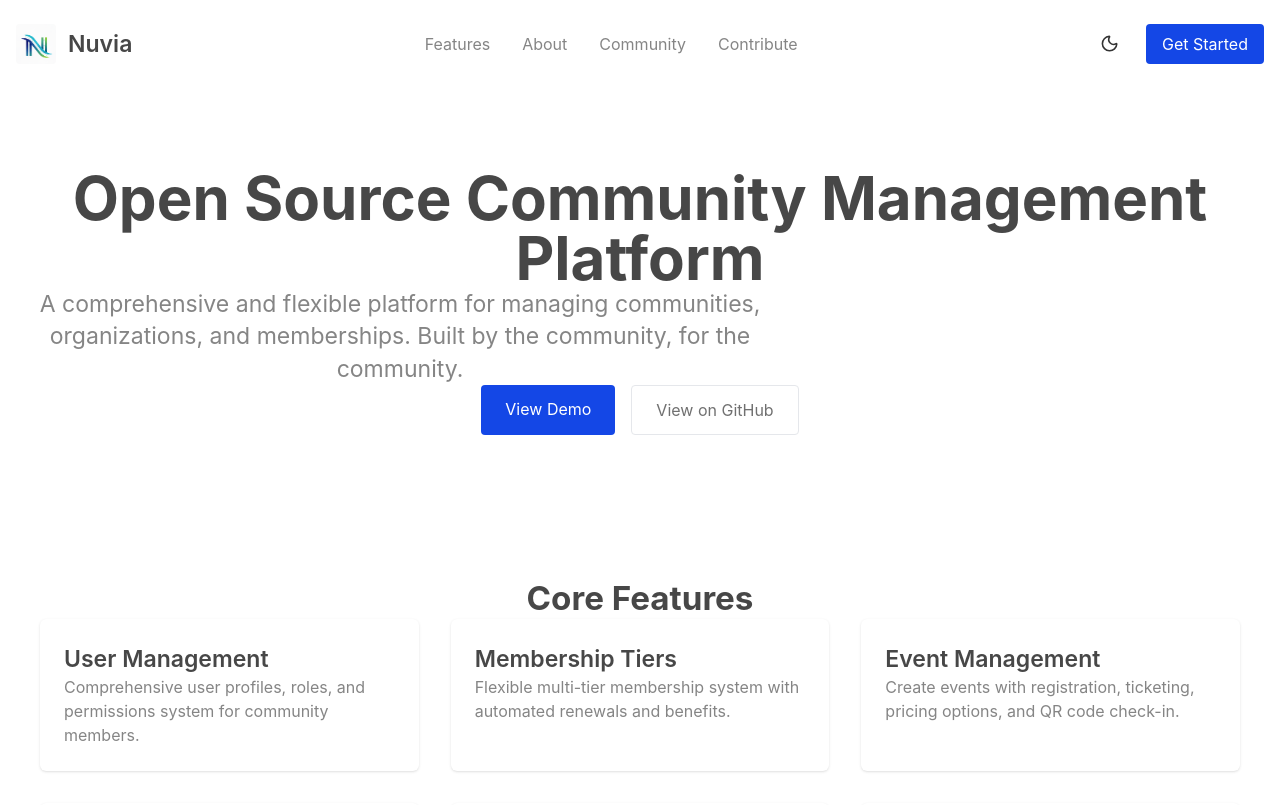
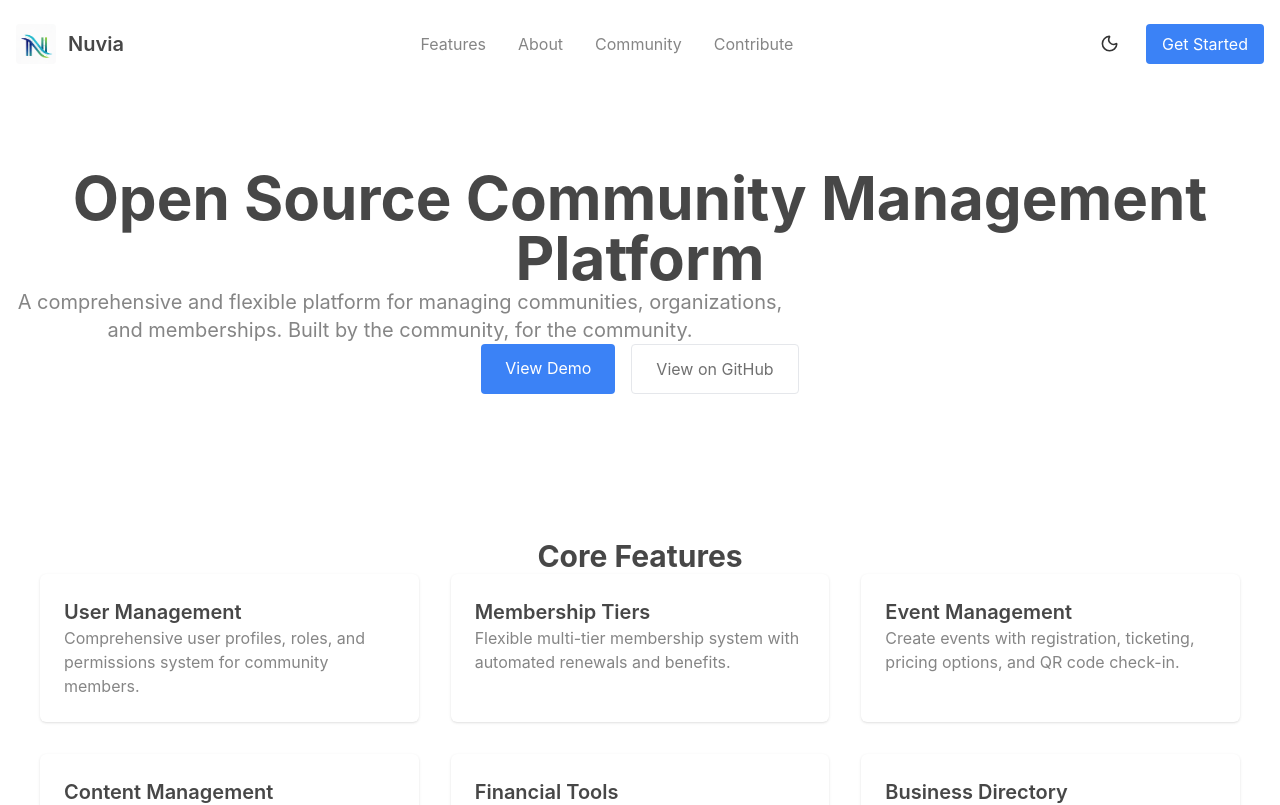
Before and after one commit to amaruki/nuvia, a Next.js app: page / in a window 1280 px wide. Shown: the top 805 px of the page. Built offline with nearby package versions, Linux system fonts and the light colour scheme.

Commit message:
feat(auth): update layout and login page styles, improve error handling, and enhance user experience

```diff
--- a/src/app/auth/layout.tsx
+++ b/src/app/auth/layout.tsx
@@ -31,7 +31,7 @@
   }, []);
 
   return (
-    <div className="min-h-screen flex items-center justify-center bg-gradient-to-br from-chart-1/10 to-chart-2/100 p-4 sm:p-6 md:p-8 relative overflow-hidden">
+    <div className="min-h-screen flex items-center justify-center relative overflow-hidden">
       <div
         className="absolute inset-0 z-0 pointer-events-none"
         style={{
--- a/src/app/globals.css
+++ b/src/app/globals.css
@@ -9,41 +9,41 @@
 
 /* Light mode (default) */
 :root {
-  --background: oklch(1 0 0);
+  --background: oklch(1.0000 0 0);
   --foreground: oklch(0.3211 0 0);
-  --card: oklch(1 0 0);
+  --card: oklch(1.0000 0 0);
   --card-foreground: oklch(0.3211 0 0);
-  --popover: oklch(1 0 0);
+  --popover: oklch(1.0000 0 0);
   --popover-foreground: oklch(0.3211 0 0);
-  --primary: oklch(0.488 0.243 264.376);
-  --primary-foreground: oklch(1 0 0);
-  --secondary: oklch(0.967 0.0029 264.5419);
+  --primary: oklch(0.6231 0.1880 259.8145);
+  --primary-foreground: oklch(1.0000 0 0);
+  --secondary: oklch(0.9670 0.0029 264.5419);
   --secondary-foreground: oklch(0.4461 0.0263 256.8018);
   --muted: oklch(0.9846 0.0017 247.8389);
-  --muted-foreground: oklch(0.551 0.0234 264.3637);
-  --accent: oklch(0.9514 0.025 236.8242);
+  --muted-foreground: oklch(0.5510 0.0234 264.3637);
+  --accent: oklch(0.9514 0.0250 236.8242);
   --accent-foreground: oklch(0.3791 0.1378 265.5222);
-  --destructive: oklch(0.577 0.245 27.325);
-  --destructive-foreground: oklch(1 0 0);
+  --destructive: oklch(0.6368 0.2078 25.3313);
+  --destructive-foreground: oklch(1.0000 0 0);
   --border: oklch(0.9276 0.0058 264.5313);
   --input: oklch(0.9276 0.0058 264.5313);
-  --ring: oklch(0.6231 0.188 259.8145);
-  --chart-1: oklch(0.646 0.222 41.116);
-  --chart-2: oklch(0.6 0.118 184.704);
-  --chart-3: oklch(0.398 0.07 227.392);
-  --chart-4: oklch(0.828 0.189 84.429);
-  --chart-5: oklch(0.769 0.188 70.08);
+  --ring: oklch(0.6231 0.1880 259.8145);
+  --chart-1: oklch(0.6231 0.1880 259.8145);
+  --chart-2: oklch(0.5461 0.2152 262.8809);
+  --chart-3: oklch(0.4882 0.2172 264.3763);
+  --chart-4: oklch(0.4244 0.1809 265.6377);
+  --chart-5: oklch(0.3791 0.1378 265.5222);
   --sidebar: oklch(0.9846 0.0017 247.8389);
   --sidebar-foreground: oklch(0.3211 0 0);
-  --sidebar-primary: oklch(0.488 0.243 264.376);
-  --sidebar-primary-foreground: oklch(1 0 0);
-  --sidebar-accent: oklch(0.9514 0.025 236.8242);
+  --sidebar-primary: oklch(0.6231 0.1880 259.8145);
+  --sidebar-primary-foreground: oklch(1.0000 0 0);
+  --sidebar-accent: oklch(0.9514 0.0250 236.8242);
   --sidebar-accent-foreground: oklch(0.3791 0.1378 265.5222);
   --sidebar-border: oklch(0.9276 0.0058 264.5313);
-  --sidebar-ring: oklch(0.6231 0.188 259.8145);
+  --sidebar-ring: oklch(0.6231 0.1880 259.8145);
   --font-sans: Inter, sans-serif;
-  --font-serif: Merriweather, ui-serif, serif;
-  --font-mono: Courier Prime, ui-monospace, monospace;
+  --font-serif: Source Serif 4, serif;
+  --font-mono: JetBrains Mono, monospace;
   --radius: 0.375rem;
   --shadow-x: 0;
   --shadow-y: 1px;
@@ -53,123 +53,73 @@
   --shadow-color: oklch(0 0 0);
   --shadow-2xs: 0 1px 3px 0px hsl(0 0% 0% / 0.05);
   --shadow-xs: 0 1px 3px 0px hsl(0 0% 0% / 0.05);
-  --shadow-sm: 0 1px 3px 0px hsl(0 0% 0% / 0.1),
-    0 1px 2px -1px hsl(0 0% 0% / 0.1);
-  --shadow: 0 1px 3px 0px hsl(0 0% 0% / 0.1), 0 1px 2px -1px hsl(0 0% 0% / 0.1);
-  --shadow-md: 0 1px 3px 0px hsl(0 0% 0% / 0.1),
-    0 2px 4px -1px hsl(0 0% 0% / 0.1);
-  --shadow-lg: 0 1px 3px 0px hsl(0 0% 0% / 0.1),
-    0 4px 6px -1px hsl(0 0% 0% / 0.1);
-  --shadow-xl: 0 1px 3px 0px hsl(0 0% 0% / 0.1),
-    0 8px 10px -1px hsl(0 0% 0% / 0.1);
+  --shadow-sm: 0 1px 3px 0px hsl(0 0% 0% / 0.10), 0 1px 2px -1px hsl(0 0% 0% / 0.10);
+  --shadow: 0 1px 3px 0px hsl(0 0% 0% / 0.10), 0 1px 2px -1px hsl(0 0% 0% / 0.10);
+  --shadow-md: 0 1px 3px 0px hsl(0 0% 0% / 0.10), 0 2px 4px -1px hsl(0 0% 0% / 0.10);
+  --shadow-lg: 0 1px 3px 0px hsl(0 0% 0% / 0.10), 0 4px 6px -1px hsl(0 0% 0% / 0.10);
+  --shadow-xl: 0 1px 3px 0px hsl(0 0% 0% / 0.10), 0 8px 10px -1px hsl(0 0% 0% / 0.10);
   --shadow-2xl: 0 1px 3px 0px hsl(0 0% 0% / 0.25);
+  --tracking-normal: 0em;
   --spacing: 0.25rem;
-
-  /* Typography scale */
-  --text-xs: 0.694rem;
-  --text-sm: 0.833rem;
-  --text-base: 1rem;
-  --text-lg: 1.2rem;
-  --text-xl: 1.44rem;
-  --text-2xl: 1.728rem;
-  --text-3xl: 2.074rem;
-  --text-4xl: 2.488rem;
-  --text-5xl: 2.986rem;
-
-  /* Line height scale */
-  --leading-none: 1;
-  --leading-tight: 1.25;
-  --leading-snug: 1.375;
-  --leading-normal: 1.5;
-  --leading-relaxed: 1.625;
-  --leading-loose: 2;
-
-  /* Letter spacing scale */
-  --tracking-tighter: -0.05em;
-  --tracking-tight: -0.025em;
-  --tracking-normal: 0em;
-  --tracking-wide: 0.025em;
-  --tracking-wider: 0.05em;
-  --tracking-widest: 0.1em;
 }
 
 /* Dark mode */
 :root[data-theme="dark"],
 [data-theme="dark"] {
-  --background: oklch(0.145 0 0);
-  --foreground: oklch(0.985 0 0);
-  --card: oklch(0.205 0 0);
-  --card-foreground: oklch(0.985 0 0);
-  --popover: oklch(0.205 0 0);
-  --popover-foreground: oklch(0.985 0 0);
-  --primary: oklch(0.922 0 0);
-  --primary-foreground: oklch(0.205 0 0);
-  --secondary: oklch(0.269 0 0);
-  --secondary-foreground: oklch(0.985 0 0);
-  --muted: oklch(0.269 0 0);
-  --muted-foreground: oklch(0.708 0 0);
-  --accent: oklch(0.269 0 0);
-  --accent-foreground: oklch(0.985 0 0);
-  --destructive: oklch(0.704 0.191 22.216);
-  --destructive-foreground: oklch(1 0 0);
-  --border: oklch(1 0 0 / 10%);
-  --input: oklch(1 0 0 / 15%);
-  --ring: oklch(0.556 0 0);
-  --chart-1: oklch(0.488 0.243 264.376);
-  --chart-2: oklch(0.696 0.17 162.48);
-  --chart-3: oklch(0.769 0.188 70.08);
-  --chart-4: oklch(0.627 0.265 303.9);
-  --chart-5: oklch(0.645 0.246 16.439);
+  --background: oklch(0.2046 0 0);
+  --foreground: oklch(0.9219 0 0);
+  --card: oklch(0.2686 0 0);
+  --card-foreground: oklch(0.9219 0 0);
+  --popover: oklch(0.2686 0 0);
+  --popover-foreground: oklch(0.9219 0 0);
+  --primary: oklch(0.6231 0.1880 259.8145);
+  --primary-foreground: oklch(1.0000 0 0);
+  --secondary: oklch(0.2686 0 0);
+  --secondary-foreground: oklch(0.9219 0 0);
+  --muted: oklch(0.2393 0 0);
+  --muted-foreground: oklch(0.7155 0 0);
+  --accent: oklch(0.3791 0.1378 265.5222);
+  --accent-foreground: oklch(0.8823 0.0571 254.1284);
+  --destructive: oklch(0.6368 0.2078 25.3313);
+  --destructive-foreground: oklch(1.0000 0 0);
+  --border: oklch(0.3715 0 0);
+  --input: oklch(0.3715 0 0);
+  --ring: oklch(0.6231 0.1880 259.8145);
+  --chart-1: oklch(0.7137 0.1434 254.6240);
+  --chart-2: oklch(0.6231 0.1880 259.8145);
+  --chart-3: oklch(0.5461 0.2152 262.8809);
+  --chart-4: oklch(0.4882 0.2172 264.3763);
+  --chart-5: oklch(0.4244 0.1809 265.6377);
   --sidebar: oklch(0.2046 0 0);
   --sidebar-foreground: oklch(0.9219 0 0);
-  --sidebar-primary: oklch(0.488 0.243 264.376);
-  --sidebar-primary-foreground: oklch(1 0 0);
+  --sidebar-primary: oklch(0.6231 0.1880 259.8145);
+  --sidebar-primary-foreground: oklch(1.0000 0 0);
   --sidebar-accent: oklch(0.3791 0.1378 265.5222);
   --sidebar-accent-foreground: oklch(0.8823 0.0571 254.1284);
   --sidebar-border: oklch(0.3715 0 0);
-  --sidebar-ring: oklch(0.6231 0.188 259.8145);
-}
-
-/* Alternative: Using @media prefers-color-scheme */
-@media (prefers-color-scheme: dark) {
-  :root:not([data-theme="light"]) {
-    --background: oklch(0.145 0 0);
-    --foreground: oklch(0.985 0 0);
-    --card: oklch(0.205 0 0);
-    --card-foreground: oklch(0.985 0 0);
-    --popover: oklch(0.205 0 0);
-    --popover-foreground: oklch(0.985 0 0);
-    --primary: oklch(0.922 0 0);
-    --primary-foreground: oklch(0.205 0 0);
-    --secondary: oklch(0.269 0 0);
-    --secondary-foreground: oklch(0.985 0 0);
-    --muted: oklch(0.269 0 0);
-    --muted-foreground: oklch(0.708 0 0);
-    --accent: oklch(0.269 0 0);
-    --accent-foreground: oklch(0.985 0 0);
-    --destructive: oklch(0.704 0.191 22.216);
-    --destructive-foreground: oklch(1 0 0);
-    --border: oklch(1 0 0 / 10%);
-    --input: oklch(1 0 0 / 15%);
-    --ring: oklch(0.556 0 0);
-    --chart-1: oklch(0.488 0.243 264.376);
-    --chart-2: oklch(0.696 0.17 162.48);
-    --chart-3: oklch(0.769 0.188 70.08);
-    --chart-4: oklch(0.627 0.265 303.9);
-    --chart-5: oklch(0.645 0.246 16.439);
-    --sidebar: oklch(0.2046 0 0);
-    --sidebar-foreground: oklch(0.9219 0 0);
-    --sidebar-primary: oklch(0.488 0.243 264.376);
-    --sidebar-primary-foreground: oklch(1 0 0);
-    --sidebar-accent: oklch(0.3791 0.1378 265.5222);
-    --sidebar-accent-foreground: oklch(0.8823 0.0571 254.1284);
-    --sidebar-border: oklch(0.3715 0 0);
-    --sidebar-ring: oklch(0.6231 0.188 259.8145);
-  }
+  --sidebar-ring: oklch(0.6231 0.1880 259.8145);
+  --font-sans: Inter, sans-serif;
+  --font-serif: Source Serif 4, serif;
+  --font-mono: JetBrains Mono, monospace;
+  --radius: 0.375rem;
+  --shadow-x: 0;
+  --shadow-y: 1px;
+  --shadow-blur: 3px;
+  --shadow-spread: 0px;
+  --shadow-opacity: 0.1;
+  --shadow-color: oklch(0 0 0);
+  --shadow-2xs: 0 1px 3px 0px hsl(0 0% 0% / 0.05);
+  --shadow-xs: 0 1px 3px 0px hsl(0 0% 0% / 0.05);
+  --shadow-sm: 0 1px 3px 0px hsl(0 0% 0% / 0.10), 0 1px 2px -1px hsl(0 0% 0% / 0.10);
+  --shadow: 0 1px 3px 0px hsl(0 0% 0% / 0.10), 0 1px 2px -1px hsl(0 0% 0% / 0.10);
+  --shadow-md: 0 1px 3px 0px hsl(0 0% 0% / 0.10), 0 2px 4px -1px hsl(0 0% 0% / 0.10);
+  --shadow-lg: 0 1px 3px 0px hsl(0 0% 0% / 0.10), 0 4px 6px -1px hsl(0 0% 0% / 0.10);
+  --shadow-xl: 0 1px 3px 0px hsl(0 0% 0% / 0.10), 0 8px 10px -1px hsl(0 0% 0% / 0.10);
+  --shadow-2xl: 0 1px 3px 0px hsl(0 0% 0% / 0.25);
 }
 
 @theme inline {
-  --color-background: var(--background);
+ --color-background: var(--background);
   --color-foreground: var(--foreground);
   --color-card: var(--card);
   --color-card-foreground: var(--card-foreground);
@@ -206,33 +156,6 @@
   --font-mono: var(--font-mono);
   --font-serif: var(--font-serif);
 
-  /* Typography scale */
-  --text-xs: var(--text-xs);
-  --text-sm: var(--text-sm);
-  --text-base: var(--text-base);
-  --text-lg: var(--text-lg);
-  --text-xl: var(--text-xl);
-  --text-2xl: var(--text-2xl);
-  --text-3xl: var(--text-3xl);
-  --text-4xl: var(--text-4xl);
-  --text-5xl: var(--text-5xl);
-
-  /* Line heights */
-  --leading-none: var(--leading-none);
-  --leading-tight: var(--leading-tight);
-  --leading-snug: var(--leading-snug);
-  --leading-normal: var(--leading-normal);
-  --leading-relaxed: var(--leading-relaxed);
-  --leading-loose: var(--leading-loose);
-
-  /* Letter spacings */
-  --tracking-tighter: var(--tracking-tighter);
-  --tracking-tight: var(--tracking-tight);
-  --tracking-normal: var(--tracking-normal);
-  --tracking-wide: var(--tracking-wide);
-  --tracking-wider: var(--tracking-wider);
-  --tracking-widest: var(--tracking-widest);
-
   --radius-sm: calc(var(--radius) - 4px);
   --radius-md: calc(var(--radius) - 2px);
   --radius-lg: var(--radius);
@@ -246,8 +169,6 @@
   --shadow-lg: var(--shadow-lg);
   --shadow-xl: var(--shadow-xl);
   --shadow-2xl: var(--shadow-2xl);
-
-  --container-max-width: 1280px;
 }
 
 /* ============================================================================
```
Also changed, not shown: src/app/auth/login/page.tsx (+114 -176 lines).
